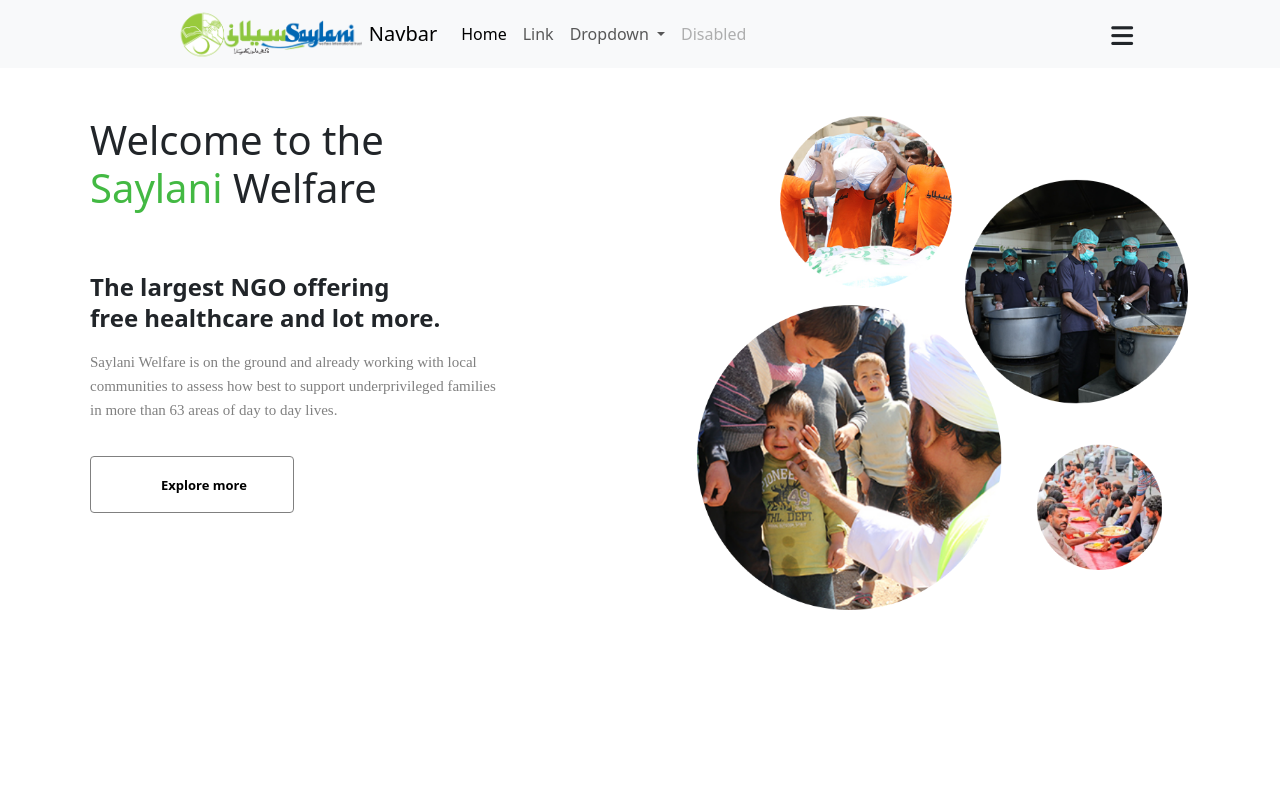
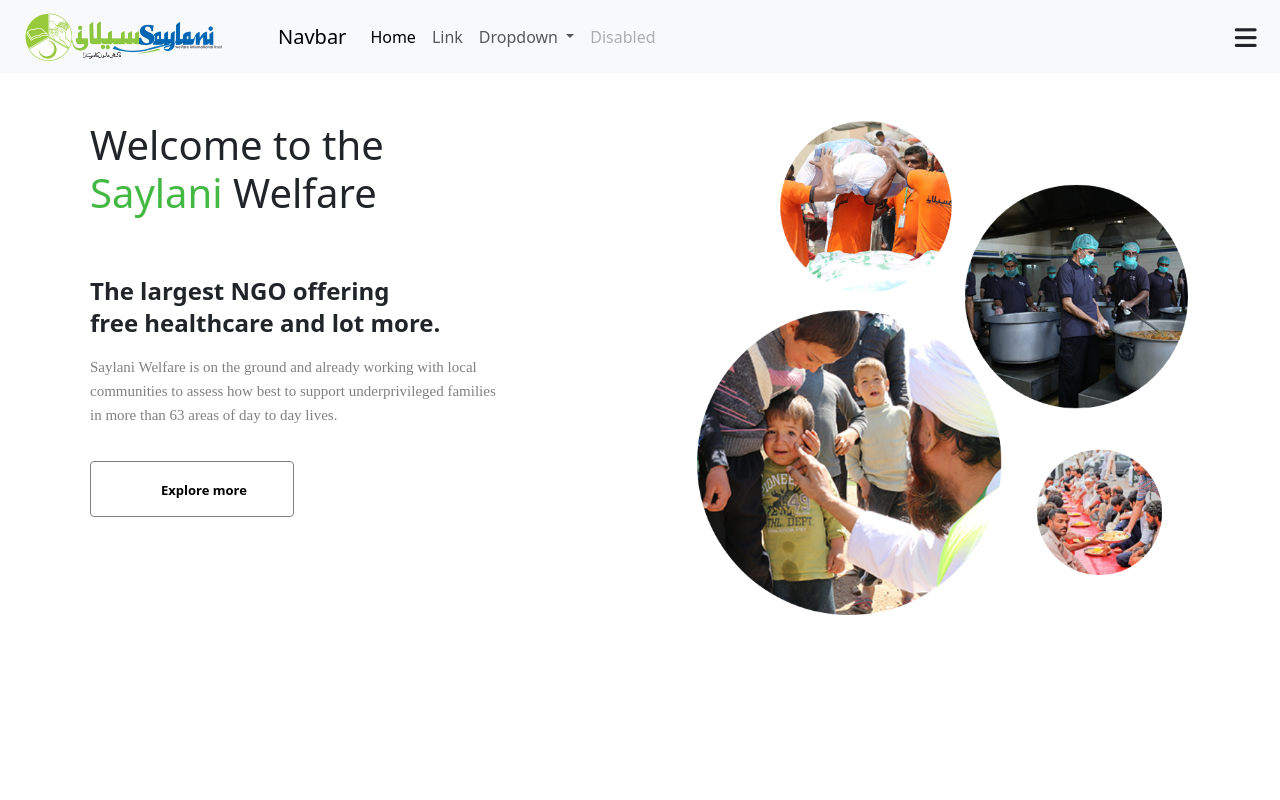
Before and after one commit to kingboy5566/saylani, a plain HTML site: page index.html in a window 1280 px wide. Shown: the top 800 px of the page. Drawn offline with nearby package versions, Linux system fonts and the light colour scheme.

Commit message:
saylani update

```diff
--- a/index.html
+++ b/index.html
@@ -17,9 +17,9 @@
 
 <body>
     <nav class="navbar navbar-expand-lg bg-body-tertiary">
-        <div class="container-fluid ps-5">
+        <div class="container-fluid ">
             <img src="./img/logo_saylaniwelfare.22bf709605809177256c.png" alt="">
-            <a class="navbar-brand" href="#">Navbar</a>
+            <a class="navbar-brand ps-5" href="#">Navbar</a>
             <button class="navbar-toggler" type="button" data-bs-toggle="collapse"
                 data-bs-target="#navbarSupportedContent" aria-controls="navbarSupportedContent" aria-expanded="false"
                 aria-label="Toggle navigation">
--- a/style.css
+++ b/style.css
@@ -1,4 +1,5 @@
-.container-fluid img{ width: 20%;}
+.container-fluid img{ width: 21%;
+  margin-left: -12%;}
 
 
 
@@ -6,7 +7,7 @@
 i{
     font-size: 25px;
 
- margin-right: 1%;
+ margin-right: -15%;
  margin-top: 4px;
  margin-left: 10px;}
 
@@ -317,6 +318,3 @@
          }
          .footer-body > div:first-child {
             font-size: 150%;}
-
-
-}
```
